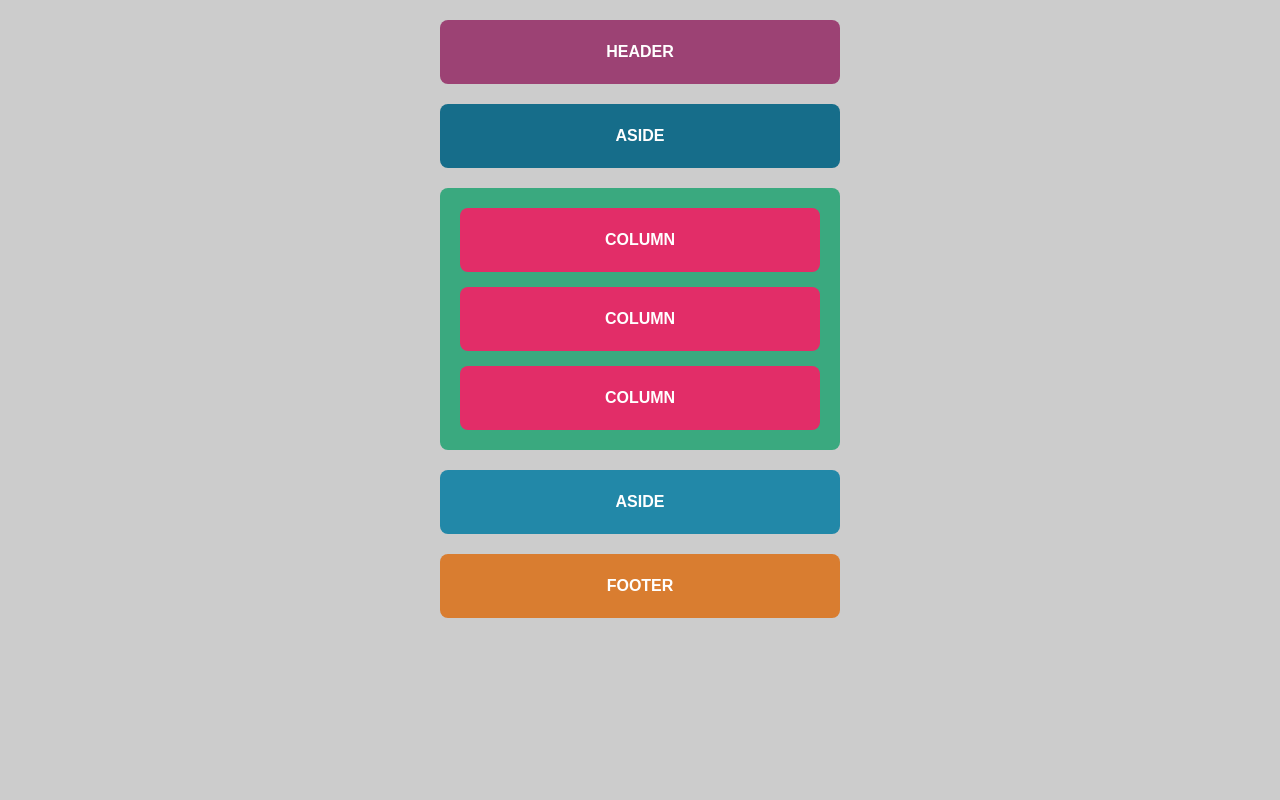
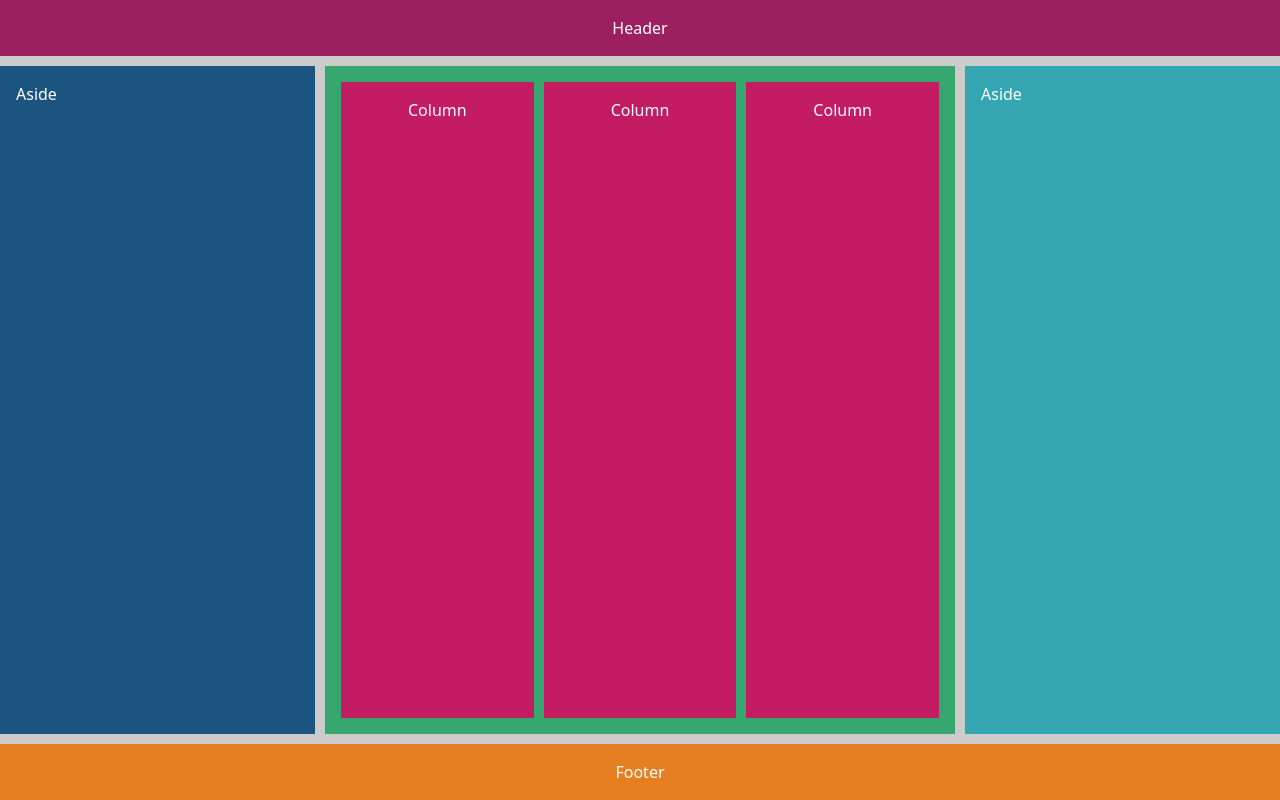
Before and after one commit to jeanmuh/grid-wireframe-practice, a plain HTML site: page index.html in a window 1280 px wide. Drawn offline with Linux system fonts and the light colour scheme.

Commit message:
Grid Wireframe practice updated

```diff
--- a/css/style.css
+++ b/css/style.css
@@ -1,54 +1,78 @@
-@import url('reset.css');
-
+/* Base layout using CSS Grid */
 body {
-  background-color: #ccc;
-  font-family: Arial, sans-serif;
-  padding: 20px;
-}
-
-.container {
   display: grid;
-  gap: 20px;
-  max-width: 400px;
-  margin: 0 auto;
-}
-
-header,
-.top-aside,
-.bottom-aside,
-footer,
-main .column {
-  color: white;
-  text-align: center;
-  padding: 20px;
-  border-radius: 8px;
-  font-weight: bold;
+  grid-template-areas:
+    "header header header"
+    "aside-left article aside-right"
+    "footer footer footer";
+  grid-template-columns: 1fr 2fr 1fr;
+  grid-template-rows: auto 1fr auto;
+  gap: 10px;
+  min-height: 100vh;
+  margin: 0;
+  background-color: #ccc; /* Matches background in image */
 }
 
 header {
-  background-color: #9c4274;
+  grid-area: header;
+  background-color: #9c1f60;
+  color: white;
+  text-align: center;
+  padding: 1em;
 }
 
-.top-aside {
-  background-color: #166d8a;
+aside.left {
+  grid-area: aside-left;
+  background-color: #1c5480;
+  color: white;
+  padding: 1em;
 }
 
-main {
-  background-color: #3aa97f;
-  display: grid;
-  gap: 15px;
-  padding: 20px;
-  border-radius: 8px;
+aside.right {
+  grid-area: aside-right;
+  background-color: #34a6b2;
+  color: white;
+  padding: 1em;
 }
 
-main .column {
-  background-color: #e22d68;
+article {
+  grid-area: article;
+  background-color: #36a86f;
+  padding: 1em;
+  display: flex;
+  gap: 10px;
+  justify-content: space-between;
 }
 
-.bottom-aside {
-  background-color: #2288a8;
+article .column {
+  background-color: #c41c63;
+  flex: 1;
+  text-align: center;
+  padding: 1em;
+  color: white;
 }
 
 footer {
-  background-color: #d97d30;
+  grid-area: footer;
+  background-color: #e67e22;
+  color: white;
+  text-align: center;
+  padding: 1em;
 }
+
+/* Responsive layout for smaller screens */
+@media (max-width: 768px) {
+  body {
+    grid-template-areas:
+      "header"
+      "article"
+      "aside-left"
+      "aside-right"
+      "footer";
+    grid-template-columns: 1fr;
+  }
+
+  article {
+    flex-direction: column;
+  }
+}
--- a/index.html
+++ b/index.html
@@ -8,16 +8,14 @@
   <link rel="stylesheet" href="css/style.css">
 </head>
 <body>
-  <div class="container">
-    <header>HEADER</header>
-    <aside class="top-aside">ASIDE</aside>
-    <main>
-      <div class="column">COLUMN</div>
-      <div class="column">COLUMN</div>
-      <div class="column">COLUMN</div>
-    </main>
-    <aside class="bottom-aside">ASIDE</aside>
-    <footer>FOOTER</footer>
-  </div>
+  <header>Header</header>
+  <aside class="left">Aside</aside>
+  <article>
+    <div class="column">Column</div>
+    <div class="column">Column</div>
+    <div class="column">Column</div>
+  </article>
+  <aside class="right">Aside</aside>
+  <footer>Footer</footer>
 </body>
 </html>
```
Also changed, not shown: desktop-wireframe.png (added).
